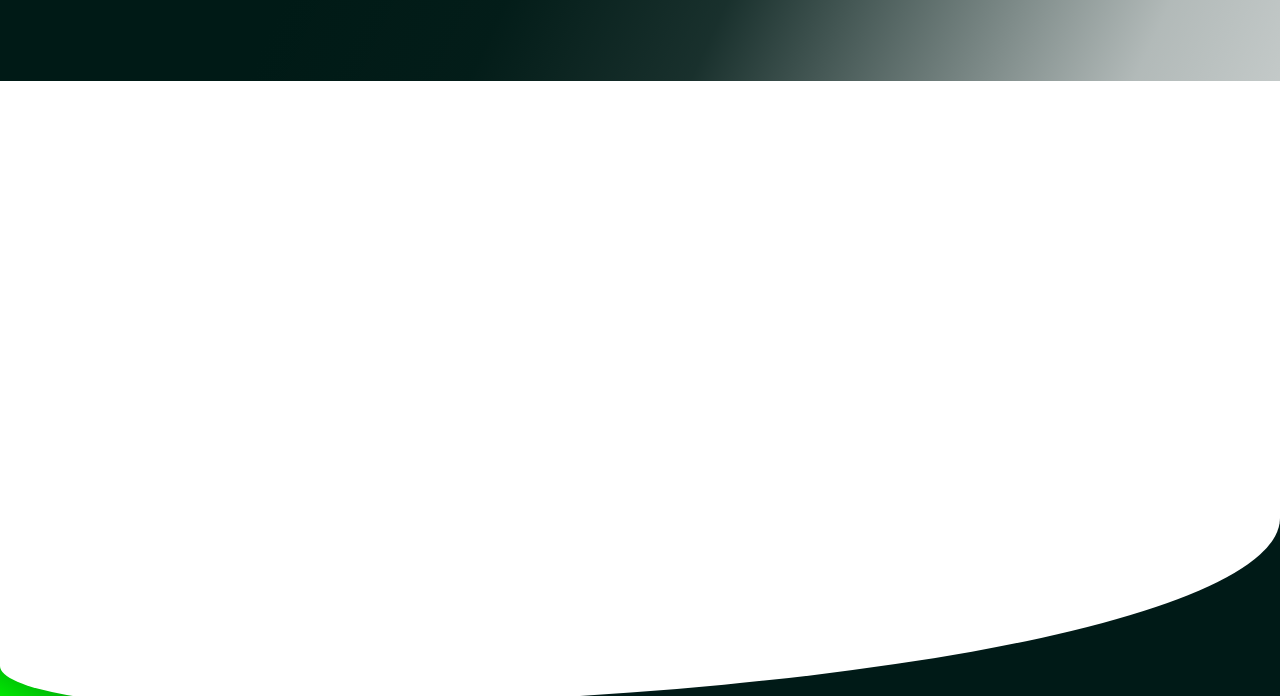
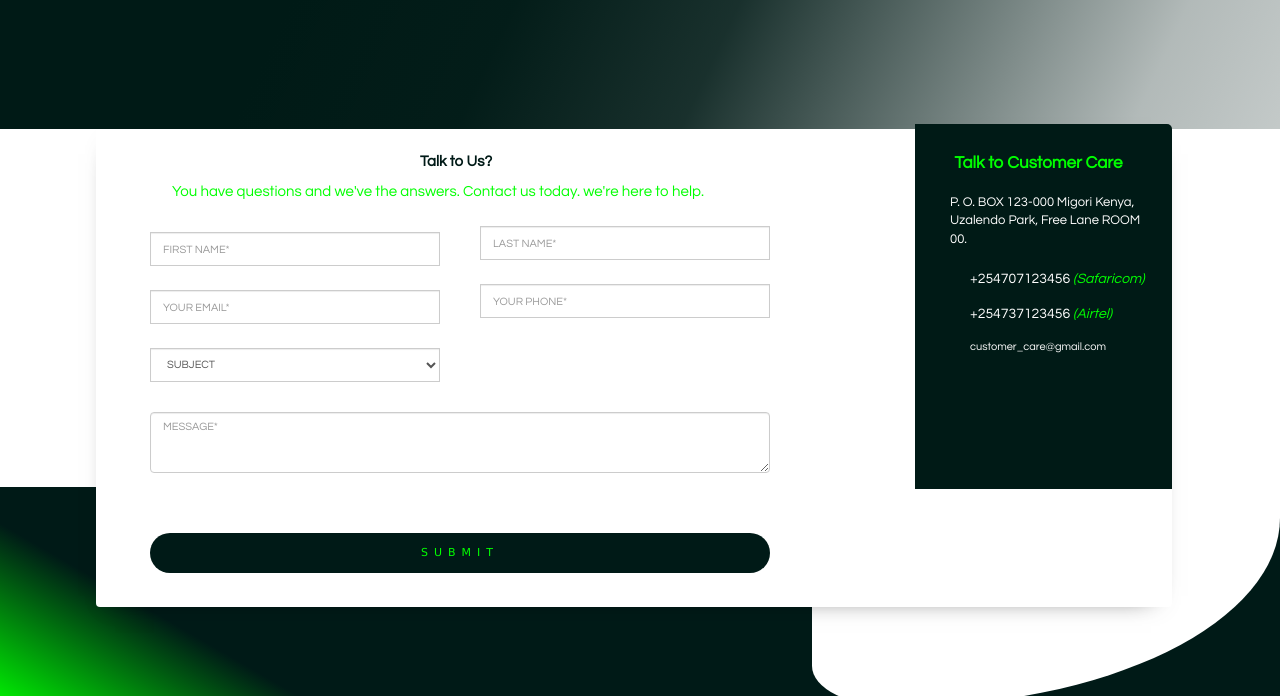
Before and after one commit to mathekaJosef/Bettor-Website, a plain HTML site: page contact.html in a window 1280 px wide. Shown: the part 299-995 px from the top of the page. Drawn offline with Linux system fonts and the light colour scheme.

Commit message:
adding three files to repo

```diff
--- a/contact.html
+++ b/contact.html
@@ -59,11 +59,56 @@
         <div class="jumbotron" id="abt-us">
             <div class="narrow-abt">
                 <p id="p-link"><a href="index.html" id="a-index">HOME  </a><span class="fa fa-angle-right" id="angle-r"></span> CONTACT US</p>
-                <br>
+                <br><br>
                 <div>
-                    <p id="p-link1">
+                    <div class="well" id="well_contact">
+                            <div class="row">
+                                <div class="col-sm-8" id="col-sm-8">
+                                    <h4><b>Talk to Us?</b></h4>
+                                    <p>You have questions and we've the answers. Contact us today. we're here to help.</p>
 
-                    </p>
+                                    <div>
+                                        <form class="form-contact">
+                                            <div class="form-group">
+                                                <input type="text" name="first_name" class="form-control" id="first_name" placeholder="FIRST NAME*">
+                                            </div>
+                                            <div class="form-group">
+                                                <input type="text" name="last_name" class="form-control" id="last_name" placeholder="LAST NAME*">
+                                            </div>
+                                            <div class="form-group">
+                                                <input type="email" name="email" class="form-control" id="contact_email" placeholder="YOUR EMAIL*">
+                                            </div>
+                                            <div class="form-group">
+                                                <input type="number" name="phone" class="form-control" id="phone" placeholder="YOUR PHONE*">
+                                            </div>
+                                            <div class="form-group">
+                                            <select type="number" name="subject" class="form-control" id="subject">
+                                                <option>SUBJECT</option>
+                                            </select>
+                                            </div>
+                                            <div class="form-group">
+                                                <textarea name="message" class="form-control" id="contact_message" placeholder="MESSAGE*" rows="3"></textarea>
+                                            </div>
+                                            <div class="form-group">
+                                                <button type="submit" name="submit" class="btn btn-primary" id="submit_contact">SUBMIT</button>
+                                            </div>
+                                        </form>
+                                    </div>
+                                </div>
+                                <div class="col-sm-4">
+
+                                </div>
+                                <div id="customer_care">
+                                    <h5><b>Talk to Customer Care</b></h5>
+                                    <p id="customer_p">P. O. BOX 123-000 Migori Kenya, Uzalendo Park, Free Lane ROOM 00.</p>
+                                    <div>
+                                        <p>+254707123456 <i>(Safaricom)</i></p>
+                                        <p>+254737123456 <i>(Airtel)</i></p>
+                                        <span class="d_emai">customer_care@gmail.com</span>
+                                    </div>
+                                </div>
+                            </div>
+                        </div>
                 </div>
             </div>
 
--- a/cyrus_proj.css
+++ b/cyrus_proj.css
@@ -823,7 +823,7 @@ nav div {
     background: linear-gradient(-245deg, var(--grad-start), var(--grad-end));
     color: #fff;
     background-size: cover;
-    height: 330px;
+    height: 378px;
     width: 1400px;
     /*border-radius: 50% 0% 4% 300%;*/
     margin-top: -700px;
@@ -962,6 +962,127 @@ nav div {
     margin-bottom: -5px;
     color: #001a17;
     width: 700px;
+}
+
+/**********************************/
+/* contact us */
+/**********************************/
+#well_contact{
+    width: 1076px;
+    /* margin-left: 95px; */
+    margin-top: 8px;
+    background-color: #fff;
+    border: none;
+    box-shadow: -1px 9px 25px -20px rgba(0, 0, 0, 0.75)
+}
+.form-contact{
+    margin-top: 30px;
+    margin-left: 35px;
+}
+#col-sm-8 h4{
+    text-align: center;
+    font-size: 15px;
+    color: #001a17;
+}
+#col-sm-8 p{
+    margin-left: 57px;
+    font-size: 15px;
+    color: #00ff00;
+}
+#first_name{
+   width: 290px;
+   height: 34px;
+   font-size: 11px;
+   border-radius: 0px;
+   margin-bottom: 30px;
+}
+.form-control{
+}
+#last_name{
+   width: 290px;
+   height: 34px;
+   font-size: 11px;
+   border-radius: 0px;
+   margin-left: 330px;
+   margin-top: -70px;
+   margin-bottom: 30px;
+}
+#contact_email{
+   width: 290px;
+   height: 34px;
+   font-size: 11px;
+   border-radius: 0px;
+   margin-bottom: 30px;
+}
+#phone{
+   width: 290px;
+   height: 34px;
+   font-size: 11px;
+   border-radius: 0px;
+   margin-left: 330px;
+   margin-top: -70px;
+}
+#subject{
+   width: 290px;
+   height: 34px;
+   font-size: 11px;
+   border-radius: 0px;
+   margin-bottom: 30px;
+   margin-top: 30px;
+}
+#contact_message{
+   font-size: 11px;
+   width: 620px;
+   margin-bottom: 30px;
+}
+#submit_contact{
+   font-size: 11px;
+   width: 620px;
+   background-color: #001a17;
+   color: #00ff00;
+   height: 40px;
+   border: none;
+   border-radius: 35px;
+   margin-top:30px;
+   margin-left: 0px;
+}
+
+#customer_care{
+    background-color: #001a16;
+    height: 365px;
+    width: 257px;
+    margin-left: 815px;
+    margin-top: -20px;
+    border-top-right-radius: 5px;
+    padding-left: 10px;
+    padding-right: 20px;
+    padding-top: 20px;
+}
+#customer_care h5{
+    color: #00ff00;
+    text-align: center;
+    font-size: 17px;
+}
+.d_emai{
+    font-size: 11px;
+}
+#customer_p{
+    font-size: 13px;
+    color: #fff;
+    margin-left: 25px;
+    margin-top: 20px;
+}
+#customer_care div{
+    font-size: 11px;
+    color: #fff;
+    margin-left: 45px;
+    margin-top: 20px;
+}
+#customer_care div i{
+    color: #00ff00;
+}
+#customer_care div p{
+    font-size: 14px;
 }
 
 
```
Also changed, not shown: projects.html (+11 -4 lines).
